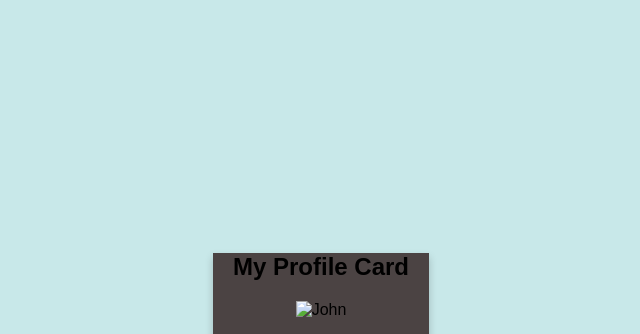
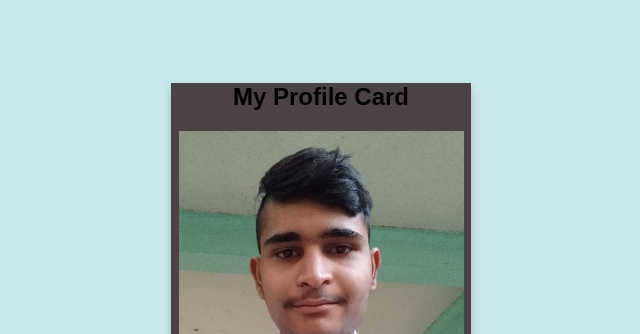
Before and after one commit to Vanraj123/Portfolio-website, a plain HTML site: page card.htm in a window 1280 px wide. Shown: the top 334 px of the page, without its empty margins (327-967 px from the left). Drawn offline with Linux system fonts and the light colour scheme.

Commit message:
Update card.htm

```diff
--- a/card.htm
+++ b/card.htm
@@ -56,7 +56,7 @@ button:hover, a:hover {
 <div class="card">
     <h2>My Profile Card</h2>
 
-  <img src="file:///C:/Users/bhara/Downloads/aaimg.jpeg" alt="John" style="width:95% ">
+  <img src="assets/img/about.jpg.jpeg" alt="John" style="width:95% ">
   <h1>Vanraj Parmar</h1>
   <p class="title">Student Of</p>
   <p>DDU University</p>
```
